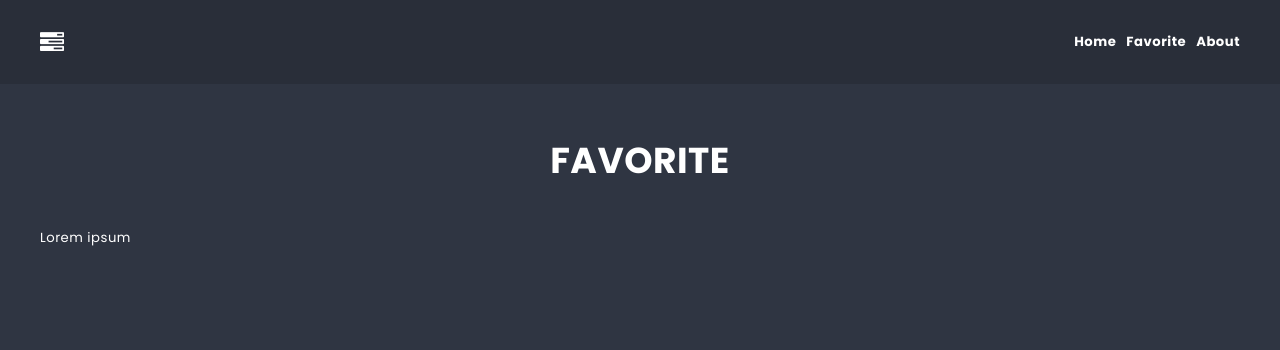
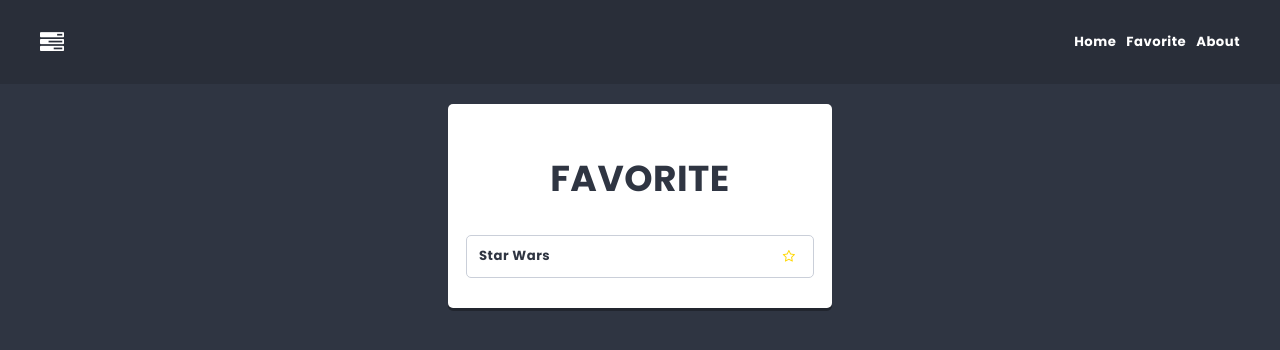
Before and after one commit to abath88/to-do, a React (Create React App) app: page /favorite in a window 1280 px wide. Shown: the top 350 px of the page. Built offline with nearby package versions, Linux system fonts and the light colour scheme.

Commit message:
Add favorite logic

```diff
--- a/package.json
+++ b/package.json
@@ -6,6 +6,7 @@
     "@testing-library/jest-dom": "^5.16.5",
     "@testing-library/react": "^13.4.0",
     "@testing-library/user-event": "^13.5.0",
+    "clsx": "^1.2.1",
     "font-awesome": "^4.7.0",
     "react": "^18.2.0",
     "react-dom": "^18.2.0",
--- a/src/components/Card/Card.js
+++ b/src/components/Card/Card.js
@@ -1,8 +1,23 @@
+import { useDispatch } from 'react-redux';
+import { updateFavorite } from '../../redux/store';
+
 import styles from './Card.module.scss';
+import clsx from 'clsx';
 
-const Card = ({title}) => {
+const Card = ({id, title, isFavorite}) => {
+  const dispatch = useDispatch();
+
+  const handleClick = e => {
+    e.preventDefault();
+    dispatch(updateFavorite(id));
+  };
   return (
-    <li className={styles.card}>{title}</li>
+    <li className={styles.card}>
+      {title}
+      <button onClick={handleClick} className={clsx(styles.favorite, isFavorite && styles.isFavorite)}>
+        <i className="fa fa-star-o" aria-hidden="true"></i>
+      </button>
+    </li>
   );
 };
 
--- a/src/components/Card/Card.module.scss
+++ b/src/components/Card/Card.module.scss
@@ -10,4 +10,16 @@
     display: flex;
     justify-content: space-between;
     font-weight: bold;
+    color: $color-dark;
 }
+
+.favorite {
+    color: $color-dark;
+    background-color: transparent;
+    border: none;
+    cursor: pointer;
+}
+
+.isFavorite {
+    color: $color-active;
+}
--- a/src/components/Column/Column.js
+++ b/src/components/Column/Column.js
@@ -14,7 +14,7 @@
       <span className={`${styles.icon} fa fa-${icon}`} />
       <h2 className={styles.title}>{title}</h2>
       <ul className={styles.cards}>
-        {cards.map(card => <Card key={card.id} title={card.title} />)}
+        {cards.map(card => <Card id={card.id} key={card.id} title={card.title} isFavorite={card.isFavorite} />)}
       </ul>
       <CardForm columnId={id}/>
     </article>
--- a/src/components/Favorite/Favorite.js
+++ b/src/components/Favorite/Favorite.js
@@ -1,10 +1,17 @@
+import { useSelector } from "react-redux";
+import { getFavoriteCards } from "../../redux/store";
 import PageTitle from "../PageTitle/PageTitle";
+import Card from "../Card/Card";
+
+import styles from './Favorite.module.scss';
+
 const Favorite = () => {
+  const cards = useSelector( state => getFavoriteCards(state))
   return(
-    <div>
+    <article className={styles.column}>
       <PageTitle>Favorite</PageTitle>
-      <p>Lorem ipsum</p>
-    </div>
+      {cards.map(card => <Card key={card.id} id={card.id} isFavorite={card.isFavorite} title={card.title} />)}
+    </article>
   )
 }
 
--- a/src/components/Favorite/Favorite.module.scss
+++ b/src/components/Favorite/Favorite.module.scss
@@ -0,0 +1,13 @@
+@use "sass:math";
+@import '../../styles/settings.scss';
+
+.column {
+  flex-shrink: 0;
+  width: calc(33% - 12px);
+  background: $color-light;
+  margin: 0 auto;
+  padding: ($base-size * 1.5);
+  border-radius: $radius;
+  box-shadow: 0 math.div($base-size, 4) 0 rgba(0,0,0,0.3);
+  color: $color-dark;
+}
--- a/src/redux/initialState.js
+++ b/src/redux/initialState.js
@@ -40,13 +40,13 @@
   ],
 
   cards: [
-    { id: 1, columnId: 1, title: 'This is Going to Hurt' },
-    { id: 2, columnId: 1, title: 'Interpreter of Maladies' },
-    { id: 3, columnId: 2, title: 'Harry Potter' },
-    { id: 4, columnId: 2, title: 'Star Wars' },
-    { id: 5, columnId: 3, title: 'The Witcher' },
-    { id: 6, columnId: 3, title: 'Skyrim' },
-    { id: 7, columnId: 4, title: 'test' }
+    { id: 1, columnId: 1, title: 'This is Going to Hurt', isFavorite: false },
+    { id: 2, columnId: 1, title: 'Interpreter of Maladies', isFavorite: false },
+    { id: 3, columnId: 2, title: 'Harry Potter', isFavorite: false },
+    { id: 4, columnId: 2, title: 'Star Wars', isFavorite: true },
+    { id: 5, columnId: 3, title: 'The Witcher', isFavorite: false },
+    { id: 6, columnId: 3, title: 'Skyrim', isFavorite: false },
+    { id: 7, columnId: 4, title: 'test', isFavorite: false }
   ],
 
   searchString: '',
--- a/src/redux/store.js
+++ b/src/redux/store.js
@@ -11,11 +11,14 @@
 export const getAllLists = state => state.lists;
 export const getColumnsByList = ({columns}, listId) => columns.filter(column => column.listId === listId);
 export const getSearchString = state => state.searchString;
+export const getFavoriteCards = state => state.cards.filter(card => card.isFavorite);
 
 export const addList = payload => ({ type: 'ADD_LIST', payload });
 export const addColumn = payload => ({ type: 'ADD_COLUMN', payload });
 export const addCard = payload => ({ type: 'ADD_CARD', payload });
 export const updateSearchString = payload => ({ type: 'UPDATE_SEARCHSTRING', payload });
+export const updateFavorite = payload => ({ type: 'UPDATE_FAVORITE', payload });
+
 
 const reducer = (state, action) => {
   switch(action.type){
@@ -27,6 +30,8 @@
       return { ...state, cards: [...state.cards, { ...action.payload, id: shortid() }] };
     case 'UPDATE_SEARCHSTRING':
       return { ...state, searchString: action.payload };
+    case 'UPDATE_FAVORITE':
+      return { ...state, cards: state.cards.map(card => (card.id === action.payload) ? { ...card, isFavorite: !card.isFavorite } : card) };
     default:
       return state;
   }
--- a/src/styles/settings.scss
+++ b/src/styles/settings.scss
@@ -2,6 +2,8 @@
 $color-dark: #2f3542;
 $color-success: #26de81;
 $color-warning: #e1644e;
+
+$color-active: #ffd700;
 
 $font-text: 'Poppins', sans-serif;
 
```
Also changed, not shown: 1 other file (tests, documents, lock files or other folders).
